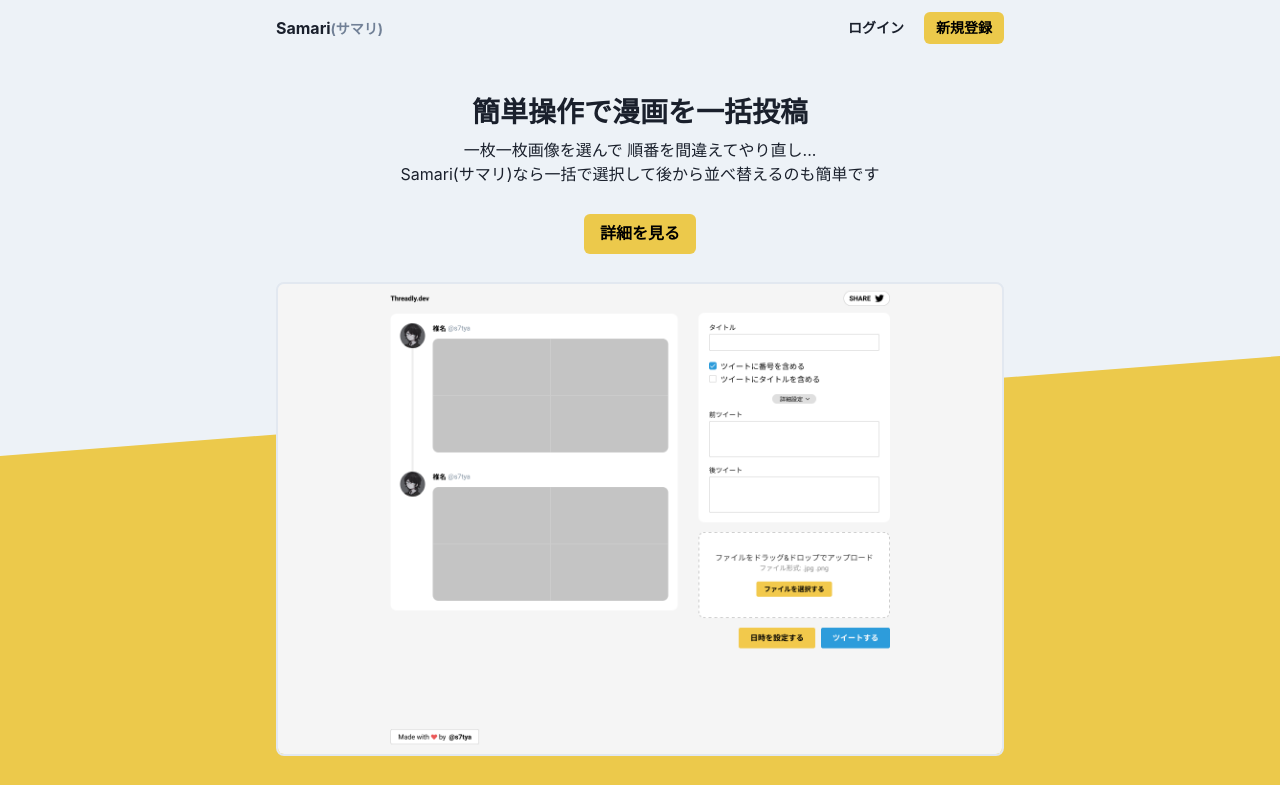
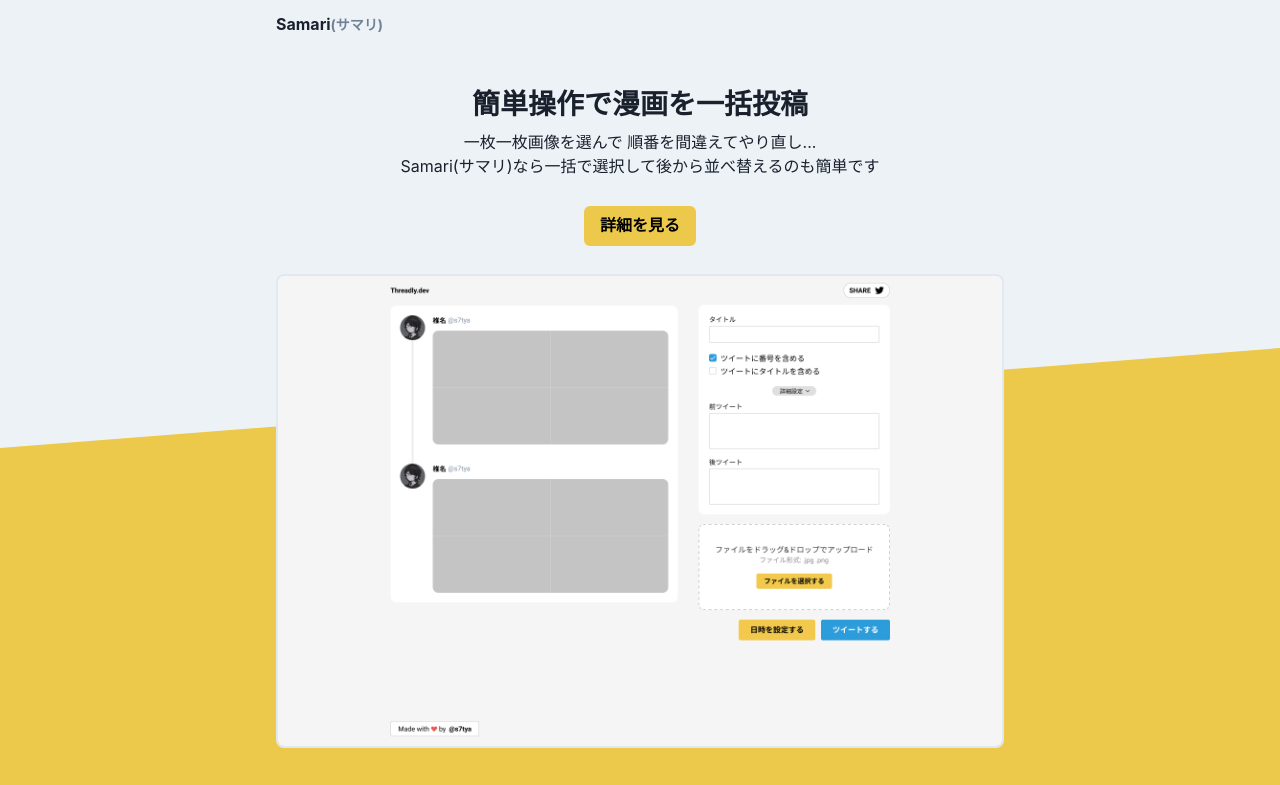
Before and after one commit to s7tya/samari-page, a Next.js app: page / in a window 1280 px wide. Shown: the top 785 px of the page. Built offline with nearby package versions, Linux system fonts and the light colour scheme.

Commit message:
remove: 不要なログインボタンを削除

```diff
--- a/src/components/Header.tsx
+++ b/src/components/Header.tsx
@@ -18,12 +18,6 @@
         </Text>
       </Text>
       <Spacer />
-      <HStack>
-        <Button size="sm">ログイン</Button>
-        <Button size="sm" colorScheme="yellow">
-          新規登録
-        </Button>
-      </HStack>
     </Flex>
   );
 };
```
